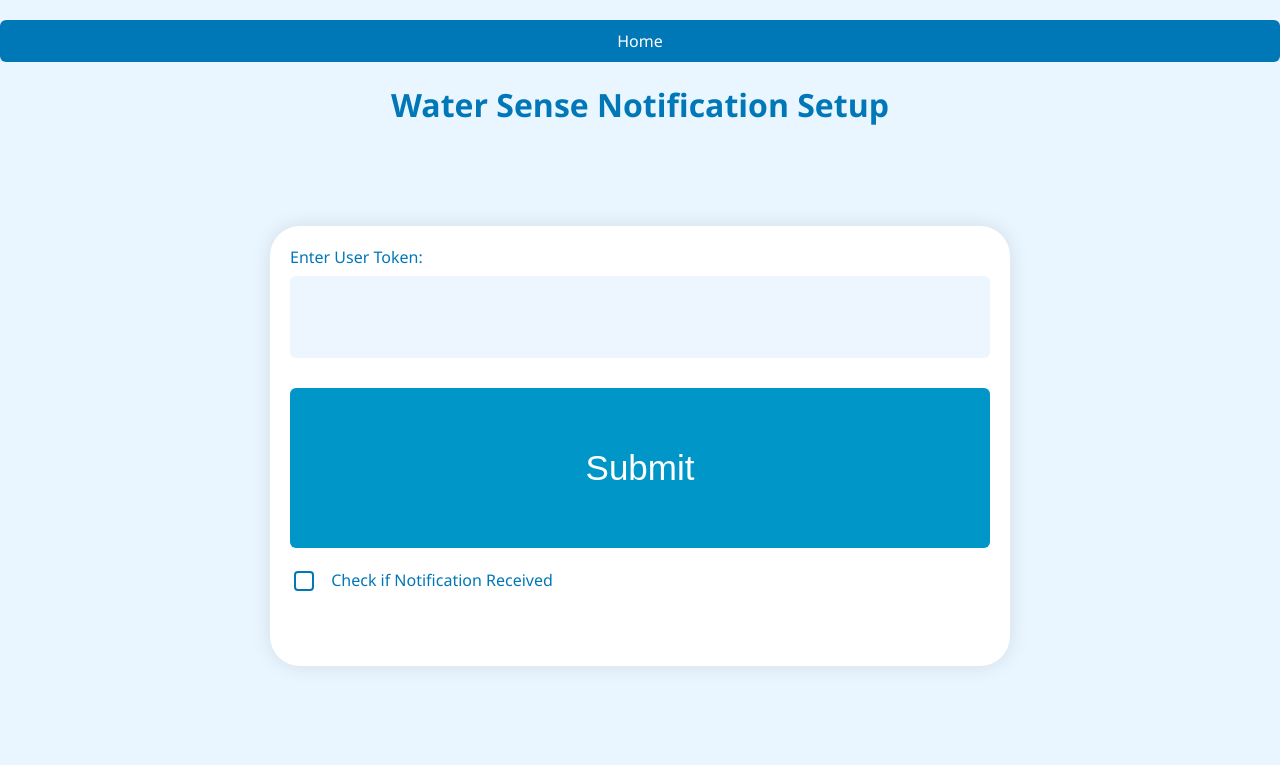
After one commit to sush2023/seniorDesign, a Flask app: page /notification in a window 1280 px wide. The commit adds this page. Shown: the top 765 px of the page. Run offline with Flask 3, Linux system fonts and the light colour scheme.

Commit message:
Fix URL rendering using jinja templates

```diff
--- a/web_interface/app.py
+++ b/web_interface/app.py
@@ -1,16 +1,32 @@
 import os
 from flask import Flask, render_template, request, jsonify
+from Pushover_app import PushoverApp
 
 app = Flask(__name__)
 
+NOTIF_STATUS = False
+CALIBRATION_STATUS = False
+
+
 @app.route("/")
 def hello_world():
-    return render_template("index.html")
+    print(f"notification_object.result is: {notification_object.result}")
+    print(f"NOTIF_STATUS is: {NOTIF_STATUS}")
+    if not NOTIF_STATUS:
+        return render_template("index.html", token_status="led_red")
+    else:
+        print("detected correct value for notif_acknowledge")
+        return render_template("index.html", token_status="led_green" )
 
-@app.route("/calibration")
+@app.route("/calibration", methods=['GET', 'POST'])
 def calibration_view():
     print("calibration called")
     return render_template("calibration.html")
+
+@app.route("/notification", methods=['GET', 'POST'])
+def notification_view():
+    print("notification called")
+    return render_template("notification.html")
 
 @app.route("/process", methods=["POST"])
 def process():
@@ -21,11 +37,34 @@ def process():
         message = f"The token is: {token}"
         print(f"{message}")
         return jsonify({'message': message, 'calibration_state': 1})
-        #return render_template("calibration.html")
     except Exception as e:
         print(f"Error processing request: {e}")
         return jsonify({"error": "An error occurred"}), 500
 
+@app.route("/processToken", methods=["POST"])
+def processToken():
+    print("Got user token")
+    data = request.get_json()
+    token = data["token"]
+    notification_object.setUserToken(token)
+    print("sending message")
+    notification_object.sendMessage("TEST NOTIFICATION!")
+    return
+
+@app.route("/updateStatus", methods=["POST"])
+def updateStatus():
+    print("Got user token")
+    data = request.get_json()
+    if data["function"] == "Notification":
+        print("CHANGING NOTIF_STATUS TO TRUE")
+        global NOTIF_STATUS
+        NOTIF_STATUS = True
+    print(f"NOTIF STATUS IS: {NOTIF_STATUS}")
+    return jsonify({"status": NOTIF_STATUS}), 500
+
 if __name__ == "__main__":
     #app.run(host="0.0.0.0",debug=False)
+    app_token = "a21o5exe854jysccbyi17riq25wssj"
+    global notification_object
+    notification_object = PushoverApp(application_token= app_token)
     app.run(debug=True)
--- a/web_interface/static/scripts.js
+++ b/web_interface/static/scripts.js
@@ -1,28 +1,64 @@
 // document.getElementById('inputForm').addEventListener('submit', function(event)
 function token_callback(event)
 {
-    console.log("detected click")
-    //event.preventDefault();
-    //var token = document.getElementById('token').value;
-    var token= "random";
-    let calibration_state;
-    fetch('/process', {
+  // var url = window.location.protocol + "//" + window.location.hostname;
+  // if (window.location.port) {
+  //     url += ":" + window.location.port;
+  // }
+  // url += "/notification.html";
+  // url = url.split('?')[0];
+  // setTimeout(function(){document.location.href = url},500);
+  // console.log("href is", window.location.href);
+  fetch('/notification', {
+      method: 'POST',
+      headers: {
+        'Content-Type': 'application/json',
+      }
+    })
+  .then(window.location.href = "{{ url_for('notification') }}");
+    //
+    // .then(response => response.json())
+    // .then(data => {
+    //   console.log("data.calibration_state: ", data.calibration_state);
+    //   window.location.href = "/notification";
+    // })
+    // .catch(error => {
+    //   console.error('Error:', error);
+    // });
+    // console.log("calibration_state is:", calibration_state);
+};
+
+function calibration_callback()
+{
+  window.location.href = "/calibration"
+}
+
+function token_submit_callback()
+{
+  var token = document.getElementById('user_token').value;
+  console.log("token is: ",  token)
+  fetch('/processToken', {
+    method: 'POST',
+    headers: {
+      'Content-Type': 'application/json',
+    },
+    body: JSON.stringify({ token: token}),
+  })
+  .then(response => response.json())
+  .then(data => {
+    document.getElementById('result').innerText = data.message;
+  })
+}
+
+function token_submit_acknowledge()
+{
+  if (document.getElementById('acknowledge').checked)
+    console.log("notif worked")
+    fetch('/updateStatus',{
       method: 'POST',
       headers: {
         'Content-Type': 'application/json',
       },
-      body: JSON.stringify({ token: token}),
+      body: JSON.stringify({ "function": "Notification", "boolean": "true"}),
     })
-    .then(response => response.json())
-    .then()
-    .then(data => {
-      console.log("data.calibration_state: ", data.calibration_state);
-      if (data.calibration_state)
-        window.location.href = "/calibration"
-    })
-    .catch(error => {
-      console.error('Error:', error);
-    });
-    console.log("calibration_state is:", calibration_state)
-
-};
+}
--- a/web_interface/static/styles.css
+++ b/web_interface/static/styles.css
@@ -1,8 +1,26 @@
+:root {
+  --status_on: #ABFF00;
+  --status_off: #F00;
+}
+
 body {
   font-family: 'Segoe UI', Tahoma, Geneva, Verdana, sans-serif;
   background-color: #eaf6ff; /* Light blue background*/
   margin: 0;
   padding: 0;
+}
+
+.notif-container{
+  max-width: 700px;
+  width: 700px;
+  float: center;
+  margin-left: 50px;
+  height: 400px;
+  margin: 100px auto;
+  background-color: #fff; /* White container background */
+  padding: 20px;
+  border-radius: 30px;
+  box-shadow: 0 0 20px rgba(0, 0, 0, 0.1);
 }
 
 .container {
@@ -42,9 +60,15 @@ button {
   font-size: 35px;
 }
 
-input[type="state"] {
+input[type="text"]{
   background-color: #edf6ff; /* Light blue input background */
+  border: none;
+  border-radius: 6px;
+  margin-bottom: 30px;
+  height: 80px;
+  font-size: x-large;
 }
+
 button {
   background-color: #0096c7; /* Ocean blue button color */
   color: #fff;
@@ -59,21 +83,7 @@ button:focus{
   background-color: #000099; /*Darker blue on click */
 }
 
-/* led {
-  margin: 0 auto;
-  width: 24px;
-  height: 24px;
-  background-color: #F00;
-  border-radius: 50%;
-  box-shadow: rgba(0, 0, 0, 0.2) 0 -1px 7px 1px, inset #441313 0 -1px 9px, rgba(255, 0, 0, 0.5) 0 2px 12px;
-  -webkit-animation: blinkRed 0.5s infinite;
-  -moz-animation: blinkRed 0.5s infinite;
-  -ms-animation: blinkRed 0.5s infinite;
-  -o-animation: blinkRed 0.5s infinite;
-  animation: blinkRed 0.5s infinite;
-} */
-
-.led {
+.led_red {
   float: left;
   height: 30px;
   width: 30px;
@@ -86,3 +96,82 @@ button:focus{
   border-radius: 50%;
   box-shadow: rgba(0, 0, 0, 0.2) 0 -1px 7px 1px, inset #304701 0 -1px 9px, #F00 0 2px 12px;
 }
+.led_green {
+  float: left;
+  height: 30px;
+  width: 30px;
+  background-color: #ABFF00;
+  margin-top: 60px auto;
+  width: 20px;
+  height: 20px;
+  /* background-color: #ABFF00;*/
+  background-color: #ABFF00;
+  border-radius: 50%;
+  box-shadow: rgba(0, 0, 0, 0.2) 0 -1px 7px 1px, inset #304701 0 -1px 9px, #ABFF00 0 2px 12px;
+}
+
+
+/* CHECKBOX */
+.checkbox-container {
+  margin-bottom: 20px;
+}
+.checkbox-container input[type="checkbox"] {
+  appearance: none;
+  -webkit-appearance: none;
+  -moz-appearance: none;
+  width: 20px;
+  height: 20px;
+  border: 2px solid #0077b6; /* Deep blue border */
+  border-radius: 4px;
+  outline: none;
+  vertical-align: middle;
+  position: relative;
+  cursor: pointer;
+}
+.checkbox-container input[type="checkbox"]:checked::before {
+  content: '\2713'; /* Checkmark character */
+  font-size: 14px;
+  color: #0077b6; /* Deep blue checkmark color */
+  position: absolute;
+  top: 50%;
+  left: 50%;
+  transform: translate(-50%, -50%);
+}
+.checkbox-container label {
+  margin-left: 10px;
+  color: #0077b6; /* Deep blue label color */
+  cursor: pointer;
+}
+
+/* Home button */
+.home-button {
+  display: block;
+  text-align: center;
+  margin-top: 20px;
+  color: #fff;
+  background-color: #0077b6; /* Deep blue background */
+  padding: 10px 20px;
+  border-radius: 6px;
+  text-decoration: none;
+}
+.home-button:hover {
+  background-color: #005691; /* Darker blue on hover */
+}
+
+
+
+.outer {
+  display: grid;
+  grid-template: 1fr / 1fr;
+  place-items: center;
+}
+.outer > * {
+  grid-column: 1 / 1;
+  grid-row: 1 / 1;
+}
+.outer .below {
+  z-index: 1;
+}
+.outer .top {
+  z-index: 2;
+}
--- /dev/null
+++ b/web_interface/templates/notification.html
@@ -0,0 +1,26 @@
+<!DOCTYPE html>
+<html lang="en">
+<head>
+  <meta charset="UTF-8">
+  <meta name="viewport" content="width=device-width, initial-scale=1.0">
+  <title>Water Sense</title>
+  <link rel="stylesheet" type="text/css" href="{{ url_for('static', filename='styles.css') }}">
+</head>
+<body>
+  <a href="/" class="home-button">Home</a>
+  <h1>Water Sense Notification Setup</h1>
+  <div class="notif-container" style="float: center">
+    <form id="inputForm", method="post">
+      <!-- <label for="token">Connecting to Device</label> -->
+      <label for="User Token">Enter User Token:</label>
+      <input type="text" id="user_token" name="user_token">
+      <button type="submit" onclick="token_submit_callback()">Submit</button>
+    </form>
+    <div class="checkbox-container">
+      <input type="checkbox" id="acknowledge" name="agree" onclick="token_submit_acknowledge()">
+      <label for="acknowledge">Check if Notification Received</label>
+    </div>
+  </div>
+  <script src="{{ url_for('static', filename='scripts.js') }}"></script>
+</body>
+</html>
```
Also changed, not shown: web_interface/templates/calibration.html (+4 -5 lines), web_interface/templates/index.html (+10 -6 lines), output0.csv (added), output1.csv (added).
